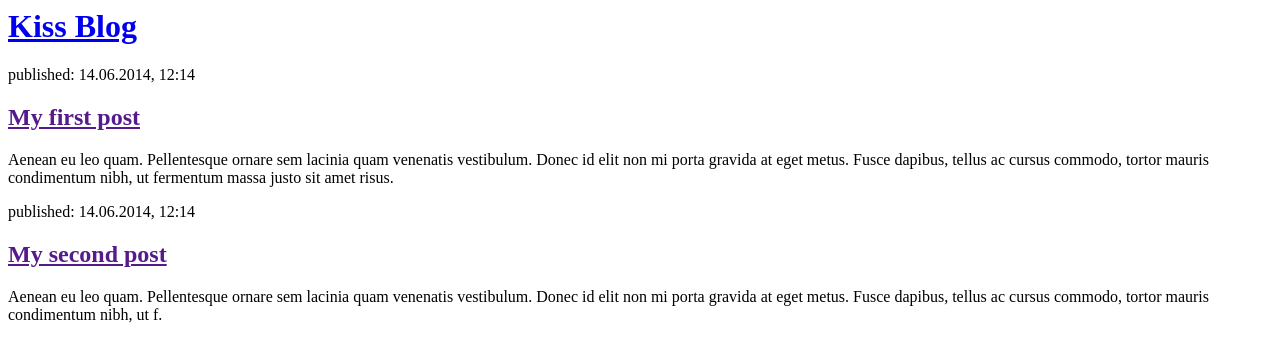
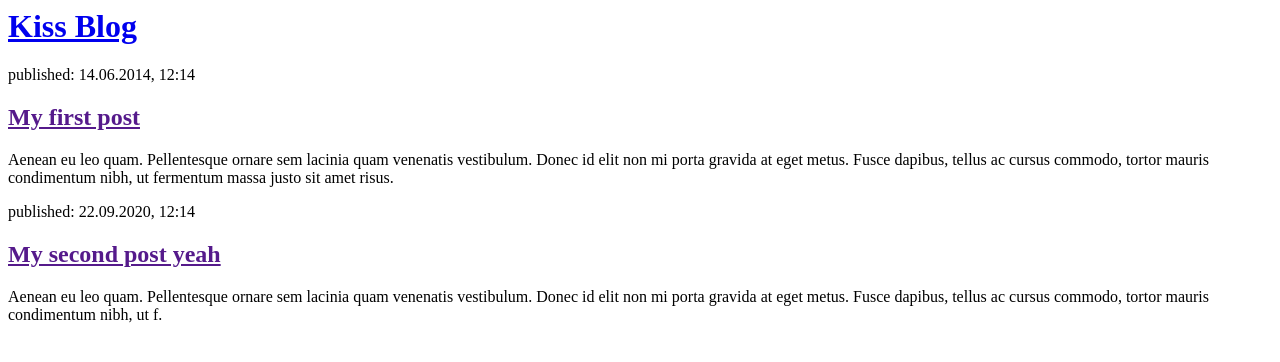
Before and after one commit to pavelfire/my-second-blog, a Django app: template blog/templates/blog/post_list.html in a window 1280 px wide. Shown: the top 362 px of the page. Run offline with Django 3.2, Linux system fonts and the light colour scheme; the template is opened without the code that fills it, so the values that code supplies are empty; parts of the project's set-up code (start-up, migrations or seed data) failed here and were passed over.

Commit message:
Changed the HTML for the site 02

```diff
--- a/blog/templates/blog/post_list.html
+++ b/blog/templates/blog/post_list.html
@@ -14,8 +14,8 @@
         </div>
 
         <div>
-            <p>published: 14.06.2014, 12:14</p>
-            <h2><a href="">My second post</a></h2>
+            <p>published: 22.09.2020, 12:14</p>
+            <h2><a href="">My second post yeah</a></h2>
             <p>Aenean eu leo quam. Pellentesque ornare sem lacinia quam venenatis vestibulum. Donec id elit non mi porta gravida at eget metus. Fusce dapibus, tellus ac cursus commodo, tortor mauris condimentum nibh, ut f.</p>
         </div>
     </body>
```
